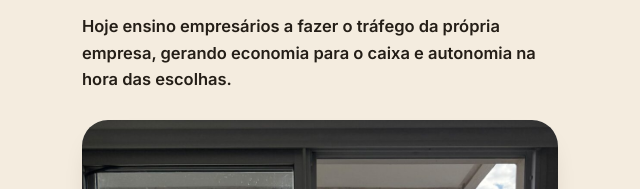
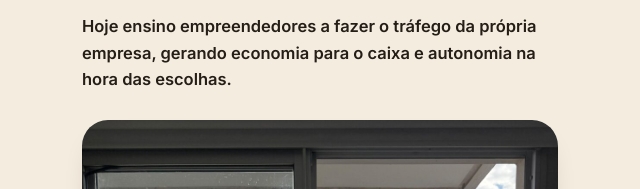
Before and after one commit to streda-bit/streda, a plain HTML site: page index.html in a window 1280 px wide. Shown: the part 363-552 px from the top of the page, 320-960 px from the left. Drawn offline with Linux system fonts and the light colour scheme.

```diff
--- a/index.html
+++ b/index.html
@@ -221,7 +221,7 @@
         <li><strong>5 anos</strong> como gestor de tráfego pago</li>
         <li><strong>4 anos</strong> como empresário no ramo Apple</li>
       </ul>
-      <p style="font-weight:600; color:var(--ink);">Hoje ensino empresários a fazer o tráfego da própria empresa, gerando economia para o caixa e autonomia na hora das escolhas.</p>
+      <p style="font-weight:600; color:var(--ink);">Hoje ensino empreendedores a fazer o tráfego da própria empresa, gerando economia para o caixa e autonomia na hora das escolhas.</p>
     </div>
     <div class="hero-photo reveal">
       <img src="foto-sacada.jpg" alt="Juliano Streda" onerror="this.parentElement.style.display='none'">
```
